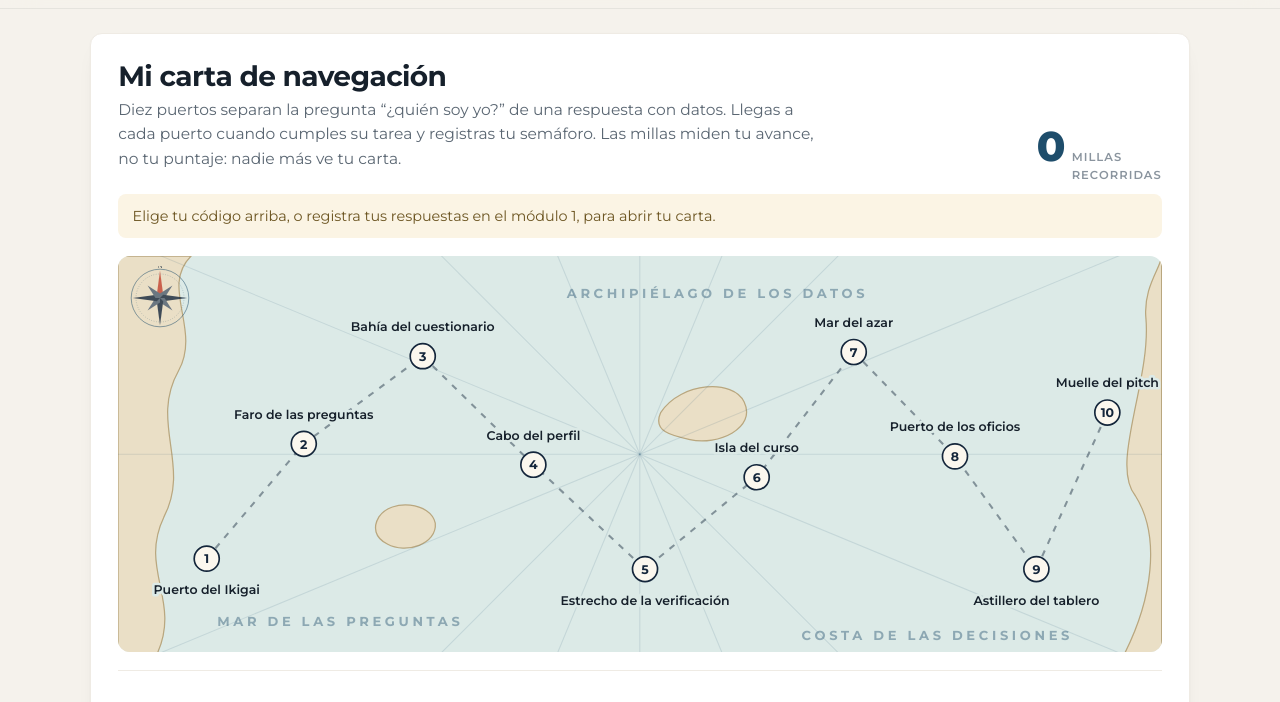
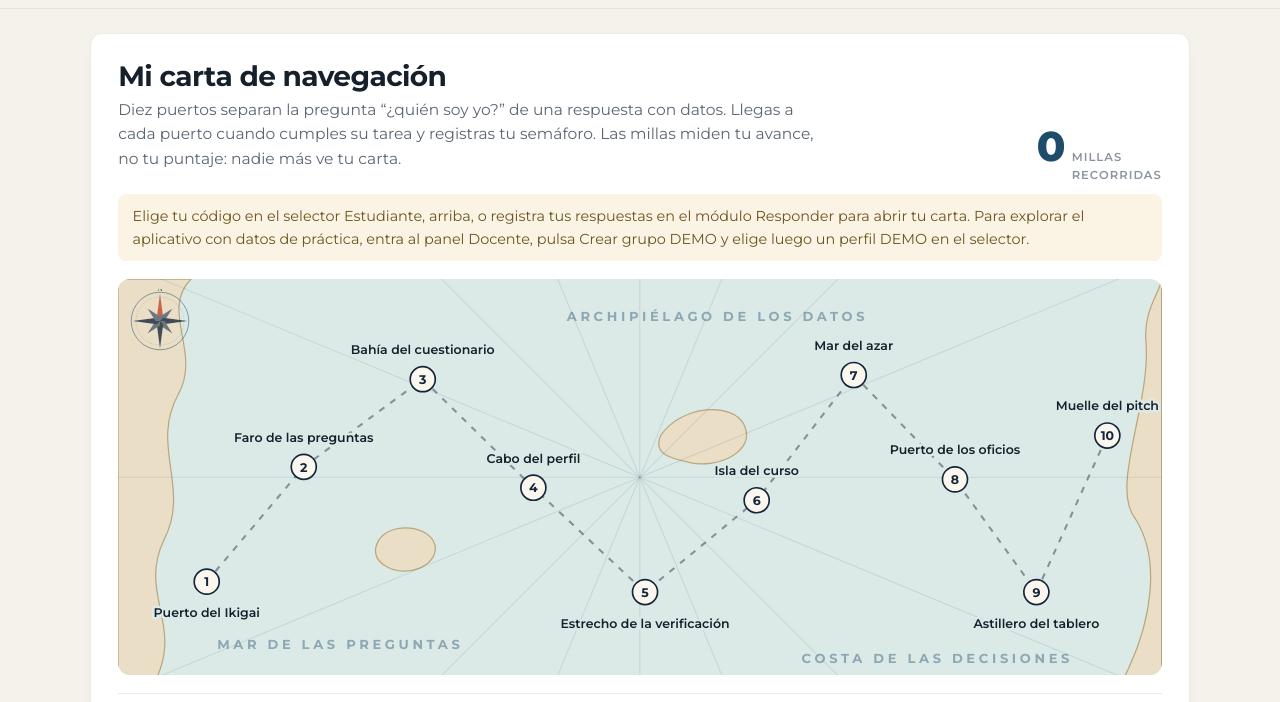
Before and after one commit to FranckPanche/mi-perfil-en-datos, a plain HTML site: page index.html in a window 1280 px wide. Shown: the part 97-799 px from the top of the page. Drawn offline with Linux system fonts and the light colour scheme.

Commit message:
Los perfiles DEMO aparecen en el selector de estudiante para recorrer todos los módulos
Co-Authored-By: Claude Opus 5.5 <noreply@anthropic.com>
Claude-Session: https://claude.ai/code/session_01AcjReDNzx951C9bdBsWoVe

```diff
--- a/index.html
+++ b/index.html
@@ -232,7 +232,7 @@ footer{max-width:1140px;margin:0 auto 2rem;padding:0 1.25rem;font-size:.76rem;co
       </div>
       <div class="millas" aria-live="polite"><b id="k-millas">0</b><span class="log">millas<br>recorridas</span></div>
     </div>
-    <div id="k-empty" class="note hide">Elige tu código arriba, o registra tus respuestas en el módulo 1, para abrir tu carta.</div>
+    <div id="k-empty" class="note hide">Elige tu código en el selector Estudiante, arriba, o registra tus respuestas en el módulo Responder para abrir tu carta. Para explorar el aplicativo con datos de práctica, entra al panel Docente, pulsa Crear grupo DEMO y elige luego un perfil DEMO en el selector.</div>
     <div class="mapbox" id="k-map"></div>
     <div id="k-station" class="station"></div>
     <div class="row noprint" style="margin-top:1rem"><button class="ghost" id="k-print">Imprimir la carta</button><span class="small muted">Sin un código elegido se imprime la carta en blanco, para llevar el recorrido en papel.</span></div>
@@ -810,7 +810,9 @@ function go(v){VIEW=v;document.querySelectorAll('.view').forEach(s=>s.classList.
   document.querySelectorAll('nav.steps button').forEach(b=>{if(b.dataset.v===v)b.setAttribute('aria-current','page');else b.removeAttribute('aria-current');});
   RENDER[v]();window.scrollTo(0,0);}
 document.querySelectorAll('nav.steps button').forEach(b=>b.onclick=()=>go(b.dataset.v));
-function fillActive(){const sel=$('#active');sel.innerHTML='<option value="">Nuevo registro</option>'+DB.students.filter(s=>s.curso!=='DEMO').sort((a,b)=>a.code.localeCompare(b.code,'es',{numeric:true})).map(s=>`<option ${s.code===ACTIVE?'selected':''}>${s.code}</option>`).join('');}
+function fillActive(){const sel=$('#active'),by=(a,b)=>a.code.localeCompare(b.code,'es',{numeric:true}),opt=s=>`<option ${s.code===ACTIVE?'selected':''}>${s.code}</option>`;
+  const real=DB.students.filter(s=>s.curso!=='DEMO').sort(by),demo=DB.students.filter(s=>s.curso==='DEMO').sort(by);
+  sel.innerHTML='<option value="">Nuevo registro</option>'+(real.length?`<optgroup label="Estudiantes">${real.map(opt).join('')}</optgroup>`:'')+(demo.length?`<optgroup label="Práctica (grupo DEMO)">${demo.map(opt).join('')}</optgroup>`:'');}
 $('#active').onchange=e=>{ACTIVE=e.target.value||null;PORTSEL=null;RENDER[VIEW]();};
 
 /* ---------- 1 responder ---------- */
@@ -1181,8 +1183,8 @@ $('#d-demo').onclick=async()=>{const n=Math.max(5,Math.min(100,+$('#d-demo-n').v
   const biasByProf={'Administración deportiva':['S','E','R'],'Ingeniería y diseño multimedial':['A','I','C'],'Electricidad y electrónica':['R','I','C']};
   for(let k=1;k<=n;k++){const p=PROFS[k%3];const pool=biasByProf[p];const b=Math.random()<.55?pool[Math.floor(Math.random()*3)]:TYPES[Math.floor(Math.random()*6)];
     const st={code:'DEMO-'+String(k).padStart(2,'0'),curso:'DEMO',sub:'DEMO-'+'ABC'[k%3===0?0:(k%3===1?1:2)],num:k,prof:p,resp:randomResp(b),sim:true,t:new Date().toISOString()};demoLog(st);DB.students.push(st);}
-  await Store.replaceAll();toast(`Grupo DEMO con ${n} perfiles creado. Aparece en Nuestro curso.`);renderDocente();};
-$('#d-demo-del').onclick=async()=>{DB.students=DB.students.filter(s=>s.curso!=='DEMO');await Store.replaceAll();toast('Grupo DEMO borrado.');renderDocente();};
+  await Store.replaceAll();fillActive();toast(`Grupo DEMO con ${n} perfiles creado. Elige un perfil DEMO en el selector Estudiante para recorrer todos los módulos.`);renderDocente();};
+$('#d-demo-del').onclick=async()=>{DB.students=DB.students.filter(s=>s.curso!=='DEMO');await Store.replaceAll();if(ACTIVE&&ACTIVE.startsWith('DEMO-'))ACTIVE=null;fillActive();toast('Grupo DEMO borrado.');renderDocente();};
 $('#d-reset').onclick=async()=>{if(!confirm('Se borrarán todos los registros de estudiantes. Descarga antes una copia JSON. ¿Continuar?'))return;DB.students=[];ACTIVE=null;await Store.replaceAll();fillActive();renderDocente();};
 
 /* ---------- inicio ---------- */
```
Also changed, not shown: apps-script/Index.html (+6 -4 lines).
